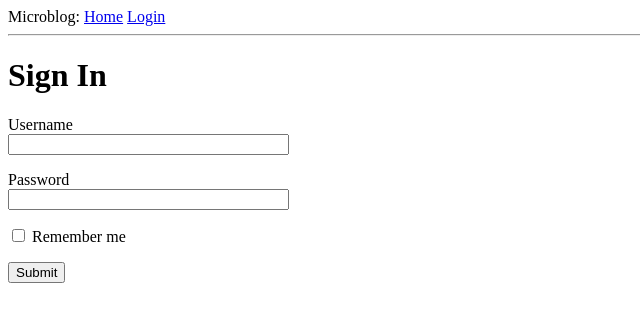
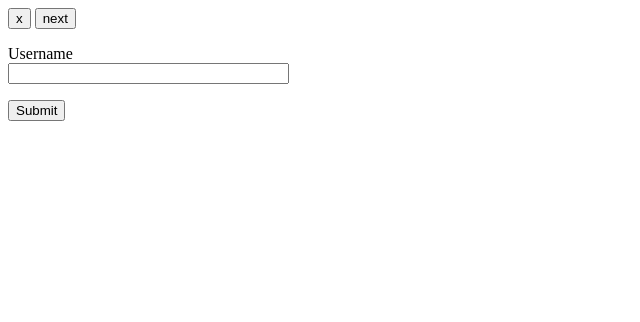
Before and after one commit to Meeshbhoombah/r2d2, a Python web app: template app/templates/login.html in a window 1280 px wide. Shown: the top 322 px of the page, without its empty margins (0-640 px from the left). Run offline with Jinja, Linux system fonts and the light colour scheme; the template is opened without the code that fills it: most values are stand-ins (such as "Sample title", 1, 10 or a date in 2020); form fields are guessed from the names that the template uses.

Commit message:
added html elements

```diff
--- a/app/templates/index.html
+++ b/app/templates/index.html
@@ -1,3 +1,3 @@
 {% block content %}
-<button id="start"> get started </button>
+<button type="button" onclick="window.location.href = '{{ url_for('login') }}';"> get started </button>
 {% endblock %}
--- a/app/templates/login.html
+++ b/app/templates/login.html
@@ -1,26 +1,16 @@
-{% extends "base.html" %}
 
 {% block content %}
-	<h1>Sign In</h1>
+	<button type="button" onclick="window.location.href = '{{ url_for('index') }}';"">x</button>
+	<button type="button" onclick="window.location.href = '{{ url_for('join') }}';"">next</button>
 	<form action="" method="post" novalidate>
 		{{ form.hidden_tag() }}
 		<p>
 			{{ form.username.label }}<br>
-			{{ form.username(size=32)}}
+			{{ form.username(size=32)}}<br>
 			{% for error in form.username.errors %}
 			<span style="color: red;">[{{ error }}]</span>
 			{% endfor %}
 		</p>
-		<p>
-			{{ form.password.label }}<br>
-			{{ form.password(size=32)}}
-			{% for error in form.password.errors %}
-			<span style="color: red;">[{{ error }}]</span>
-			{% endfor %}
-		</p>
-		<p>
-			{{ form.remember_me() }} {{ form.remember_me.label }} </p>
 		<p>{{ form.submit() }}</p>
-
 	</form>
 {% endblock %}
```
